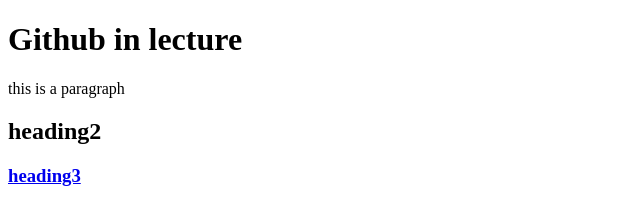
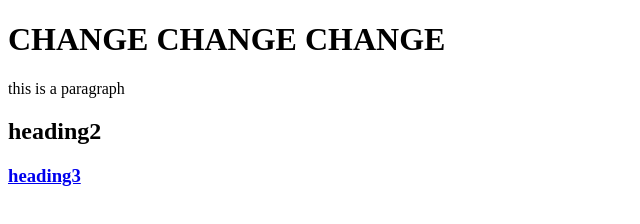
Before and after one commit to teerhc/iat339, a plain HTML site: page index.html in a window 1280 px wide. Shown: the whole page, without its empty margins (0-640 px from the left). Drawn offline with Linux system fonts and the light colour scheme.

Commit message:
changed heading in master

```diff
--- a/index.html
+++ b/index.html
@@ -5,7 +5,7 @@
 	</head>
 
 	<body>
-	<h1>Github in lecture</h1>
+	<h1>CHANGE CHANGE CHANGE</h1>
 	<p>this is a paragraph</p>
 
 	<h2> heading2 </h2>
```
